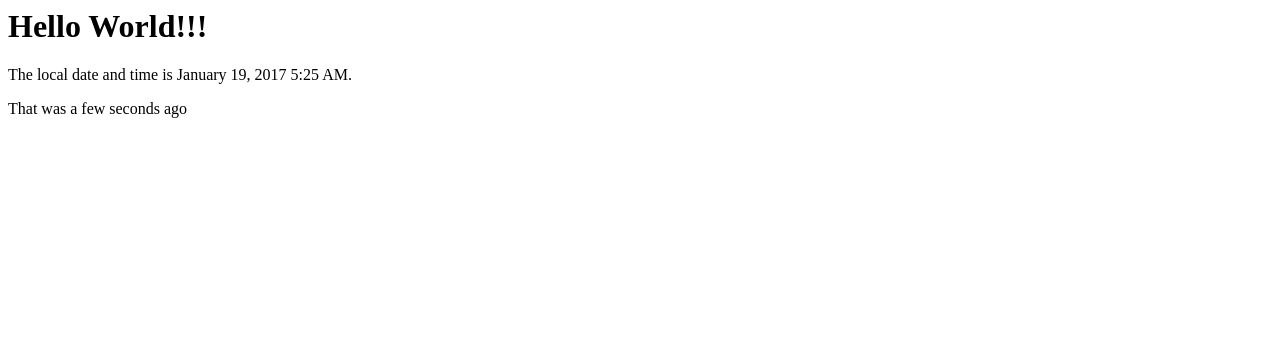
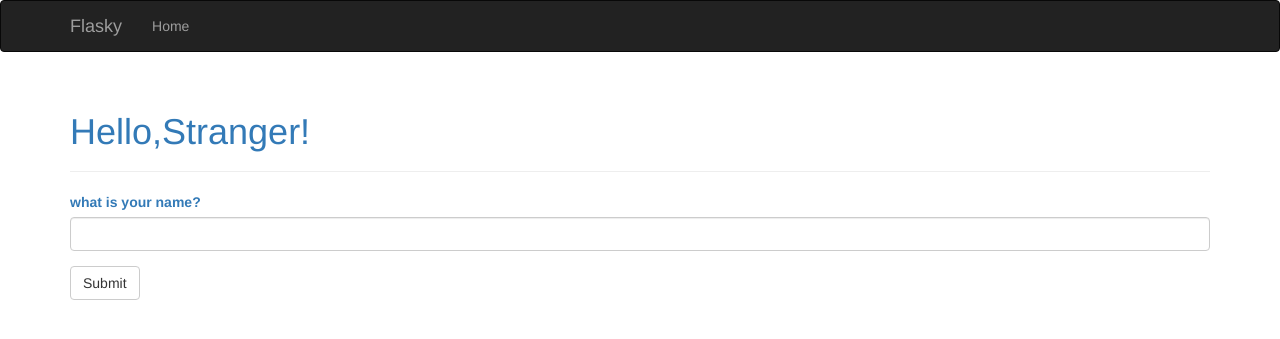
Before and after one commit to coral1412/Flask-Blog, a Flask app: page / in a window 1280 px wide. Shown: the top 339 px of the page. Run offline with Flask 2, Linux system fonts and the light colour scheme; some libraries are stand-ins or nearby versions.

Commit message:
add flask-wtf

```diff
--- a/hello.py
+++ b/hello.py
@@ -1,19 +1,48 @@
-from flask import Flask,render_template
+from flask import Flask,render_template,session,redirect,url_for,flash
 from flask_script import Manager
 from flask_bootstrap import Bootstrap
 from flask_moment import Moment
 from datetime import datetime
+from flask_wtf import Form
+from wtforms import StringField,SubmitField
+from wtforms.validators import Required
 
 
 app=Flask(__name__)
 manager=Manager(app)
 bootstrap=Bootstrap(app)
 moment=Moment(app)
+app.config['SECRET_KEY']="haha"
 
-@app.route('/')
+#@app.route('/')
+#def index():
+##    return '<h1>Hello World</h1>'
+#    return render_template('index.html',current_time=datetime.utcnow())
+
+#@app.route('/',methods=['GET','POST'])
+#def index():
+#    name=None
+#    form=NameForm()
+#    if form.validate_on_submit():
+##        name=form.name.data
+##        form.name.data=''
+##        session['name']=form.name.data
+#        old_name=session.get('name')
+#        if old_name is not None and old_name !=form.name.data:
+#            flash('Looks like you have changed your name!')
+#        session['name']=form.name.data
+#        return redirect(url_for('index'))
+#    return render_template('index.html',form=form,name=session.get('name'))
+@app.route('/',methods=['GET','POST'])
 def index():
-#    return '<h1>Hello World</h1>'
-    return render_template('index.html',current_time=datetime.utcnow())
+    form=NameForm()
+    if form.validate_on_submit():
+        old_name=session.get('name')
+        if old_name is not None and old_name !=form.name.data:
+            flash('Looks like you have changed your name!')
+        session['name']=form.name.data
+        return redirect(url_for('index'))
+    return render_template('index.html',form=form,name=session.get('name'))
 
 @app.route('/user/<name>')
 def  user(name):
@@ -29,5 +58,11 @@ def internal_server_error(e):
     return render_template("500.html"),500
 
 
+class NameForm(Form):
+
+    name=StringField('what is your name?',validators=[Required()])
+    submit=SubmitField('Submit')
+
+
 if __name__=='__main__':
     manager.run()
--- a/templates/base.html
+++ b/templates/base.html
@@ -26,6 +26,12 @@
 
 {% block content %}
 <div class="container">
+	{% for message in get_flashed_messages() %}
+	<div class="alert alert-warning">
+		<button type="button" class="close" data-dismiss="alert">&times;</button>
+		{{ message }}
+	</div>
+	{% endfor %}
 	{% block page_content %}{% endblock %}
 </div>
 {% endblock %}
--- a/templates/index.html
+++ b/templates/index.html
@@ -1,3 +1,11 @@
-<h1>Hello World!!!</h1>
-<p> The local date and time is {{ moment(current_time).format('LLL') }}.</p>
-<p> That was {{ moment(current_time).fromNow(refresh=True) }}</p>
+{% extends "base.html" %}
+{% import "bootstrap/wtf.html" as wtf %}
+
+{% block title %}Flasky {% endblock %}
+
+{% block page_content %}
+<div class="page-header">
+	<h1>Hello,{% if name %}{{ name }} {% else %}Stranger{% endif %}!</h1>
+</div>
+{{ wtf.quick_form(form) }}
+{% endblock %}
```
